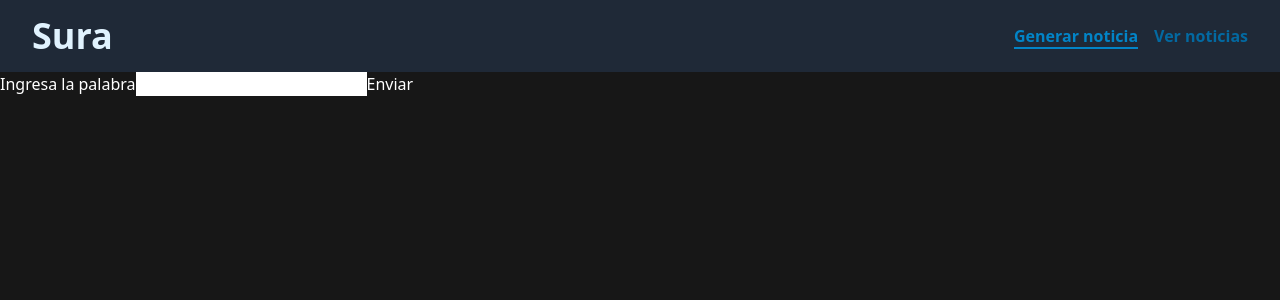
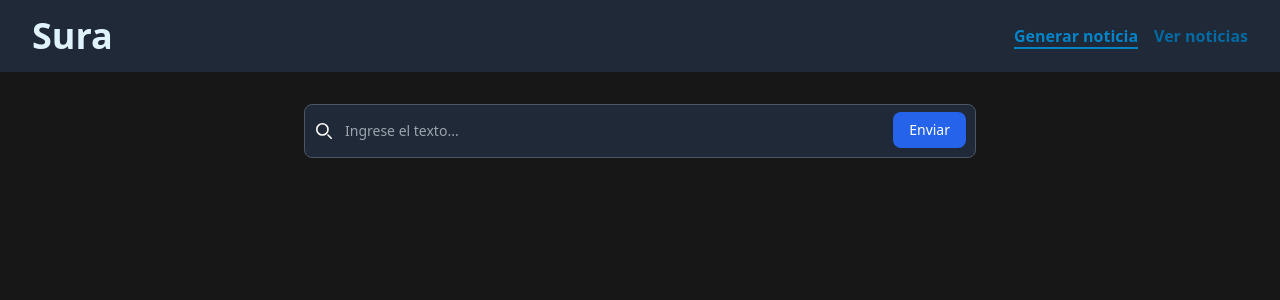
Before and after one commit to JuanPabloRP/eafit-backend, a React (Vite) app: page / in a window 1280 px wide. Shown: the top 300 px of the page. Built offline with nearby package versions, Linux system fonts and the light colour scheme.

Commit message:
feat: Data se arreglo problemas en el codigo, isLoading, error, etc, mejor componetizado, toast, se guardan y muestran mejor las tags, etc

```diff
--- a/src/components/Data.jsx
+++ b/src/components/Data.jsx
@@ -1,63 +1,102 @@
-import { React, useState } from "react";
-import {nanoid} from "nanoid"
-import Card from './card/Card'
+import { useState } from 'react';
+//import { nanoid } from 'nanoid';
+import { customAlphabet } from 'nanoid';
+import { toast } from 'react-toastify';
+
+import Card from './card/Card';
 const Data = () => {
+	const [data, setData] = useState([]);
+	const [mensaje, setMensaje] = useState([]);
+	const [isLoading, setIsLoading] = useState();
+	const [errorExists, setErrorExists] = useState();
 
-  const [data, setData] = useState([])
-  const [mensaje, setMensaje] = useState([])
-
+	const imagePorDefecto =
+		'https://img.freepik.com/vector-gratis/fondo-garabato-dibujado-mano_23-2149915661.jpg?w=2000';
 
 	const request = async (msje) => {
-    const url = 'https://ab5e-2800-e6-4001-fe74-41a7-67e7-eb46-15c8.ngrok-free.app/api/get-articles';
-    const apiKey = "BQ-csVdQijnxsHHsIscNzqUDomcDoiLjyGMLZkzBPTxATHtehVUfLfisAwlRkhjieNBZxcjlGoqTIeWbA";
+		setIsLoading(true);
+		const url =
+			'https://75f5-2800-e6-4001-fe74-2137-7163-dec3-aeec.ngrok-free.app/api/get-articles';
+		const apiKey =
+			'BQ-csVdQijnxsHHsIscNzqUDomcDoiLjyGMLZkzBPTxATHtehVUfLfisAwlRkhjieNBZxcjlGoqTIeWbA';
 		const dropdownValue = msje;
+
 		const requestData = new FormData();
-    console.log(msje)
+		console.log(msje);
 		requestData.append('dropdown', dropdownValue);
+
+		try {
 			const response = await fetch(url, {
 				method: 'POST',
 				headers: {
 					'Content-Type': 'application/json',
-        'Authorization': apiKey
+					Authorization: apiKey,
 				},
 				body: requestData,
-      mode: 'cors'
-    })
+				mode: 'cors',
+			});
+
+			if (!response.ok) {
+				// If the response status is not 2xx (success), handle the error
+				setErrorExists(true);
+				throw new Error('Network response was not ok.');
+			}
+
+			setErrorExists(false);
 
 			const responseData = await response.json();
 			const newData = [];
 
-    for (let index = 0; index < 20; index++) {
-      const obj =
-      {
-        "title": responseData.title[index],
-        "images": responseData?.images[index][0],
-        "summary": responseData.summary[index],
-        "keywords": responseData.keywords[index],
-        "link": responseData.link[index]
-      }
-      newData.push(obj)
+			for (let index = 0; index < 10; index++) {
+				//para que se muestre como string y se pueda guardar asi, ademas de que filtra 10 tags (antes salian muchas)
+				const newTags = responseData.keywords[index]
+					?.filter((t, i) => i <= 10)
+					.join(' - ');
+
+				const obj = {
+					title: responseData.title[index],
+					images: responseData?.images[index]?.[0] || imagePorDefecto,
+					summary: responseData.summary[index],
+					keywords: newTags,
+					link: responseData.link[index],
+					tipoNoticia: mensaje?.value.toUpperCase(),
+				};
+				newData.push(obj);
 			}
 
-    setData([...data, ...newData])
-    setGet(true)
+			setData([...data, ...newData]);
+			setIsLoading(false);
+		} catch (error) {
+			// Handle the error, e.g., show an error message or set an error state
+			console.error('Error fetching data:', error);
+			setErrorExists(true);
+			setIsLoading(false);
+		}
 	};
 
 	const handleMensaje = (e) => {
-    setMensaje(
-      { ...mensaje, value: e.target.value }
-    )
-  }
+		setMensaje({ ...mensaje, value: e.target.value });
+	};
 
 	const handleRequest = () => {
-    request(mensaje.value)
-  }
+		request(mensaje?.value.toUpperCase());
+		toast.success('La alerta ha sido enviada con exito, por favor espere', {
+			position: 'top-right',
+			autoClose: 5000,
+			hideProgressBar: false,
+			closeOnClick: true,
+			pauseOnHover: true,
+			draggable: true,
+			progress: undefined,
+			theme: 'dark',
+		});
+	};
 
-  const saveSeñal = (title, description, imagen, tags, link) => {
-    const url = "http://localhost:8080/news/join"
-    console.log(`enviar señal, titulo:${title}, desc:${description},\nimagen: ${imagen}, \n${tags}, \n${link}`)
-
-    const { customAlphabet } = require('nanoid');
+	const saveSeñal = (title, description, imagen, tags, link, tipoNoticia) => {
+		const url = 'http://localhost:8080/news/join';
+		console.log(
+			`enviar señal, titulo:${title}, desc:${description},\nimagen: ${imagen}, \n${tags}, \n${link}`
+		);
 
 		// Define los caracteres válidos para el ID (por ejemplo, dígitos 0-9)
 		const alphabet = '0123456789';
@@ -73,51 +112,204 @@ const Data = () => {
 
 		console.log(uniqueID);
 
-
-
 		var myHeaders = new Headers();
-    myHeaders.append("Content-Type", "application/json");
+		myHeaders.append('Content-Type', 'application/json');
 
 		var raw = JSON.stringify({
-      "id": uniqueID,
-      "title": title,
-      "description": description,
-      "tags": tags.join(", "),
-      "link": link,
-      "image": imagen
+			id: uniqueID,
+			title: title,
+			description: description,
+			tags: tags,
+			link: link,
+			image: imagen,
+			tipoNoticia: tipoNoticia,
 		});
 
 		var requestOptions = {
 			method: 'POST',
 			headers: myHeaders,
 			body: raw,
-      redirect: 'follow'
+			redirect: 'follow',
 		};
 
-    fetch("http://localhost:8080/news/join", requestOptions)
-      .then(response => response.text())
-      .then(result => console.log(result))
-      .catch(error => console.log('error', error));
-
-
-  }
-
+		fetch(url, requestOptions)
+			.then((response) => response.text())
+			.then((result) => console.log(result))
+			.catch((error) => console.log('error', error));
+	};
 
 	return (
-    <>
+		<main>
+			{/*
 			<label htmlFor="">Ingresa la palabra</label>
 			<input type="text" onChange={handleMensaje} />
 			<input type="submit" value="Enviar" onClick={handleRequest} />
-      <div>
-        {data && (
-          data.map((dataE) => {
-            return <Card onSubmit={saveSeñal} tittle={dataE.title} description={dataE.summary} imagen={dataE.images} tags={dataE.keywords} link={dataE.link} />;
-          })
+ 			*/}
 
+			{/* Está mas abajo en el código */}
+			<SearchInput
+				handleMensaje={handleMensaje}
+				handleRequest={handleRequest}
+				isLoading={isLoading}
+			/>
+
+			{isLoading ? (
+				<Loading />
+			) : (
+				<>
+					{errorExists ? (
+						<Error />
+					) : (
+						<Succesfully
+							data={data}
+							saveSeñal={saveSeñal}
+							tipoNoticia={mensaje?.value}
+						/>
+					)}
+				</>
+			)}
+		</main>
+	);
+};
+
+const SearchInput = ({ handleMensaje, handleRequest, isLoading }) => {
+	return (
+		<form
+			className="max-w-2xl m-auto mt-4 md:my-8 "
+			onClick={(e) => e.preventDefault()}
+		>
+			<label
+				htmlFor="default-search"
+				className="mb-2 text-sm font-medium  sr-only text-white"
+			>
+				Buscar
+			</label>
+			<div className="relative">
+				<div className="absolute inset-y-0 left-0 flex items-center pl-3 pointer-events-none">
+					<svg
+						className="w-4 h-4 dark:text-gray-400"
+						aria-hidden="true"
+						xmlns="http://www.w3.org/2000/svg"
+						fill="none"
+						viewBox="0 0 20 20"
+					>
+						<path
+							stroke="currentColor"
+							strokeLinecap="round"
+							strokeLinejoin="round"
+							strokeWidth="2"
+							d="m19 19-4-4m0-7A7 7 0 1 1 1 8a7 7 0 0 1 14 0Z"
+						/>
+					</svg>
+				</div>
+				{isLoading ? (
+					<>
+						<input
+							type="text"
+							id="default-search"
+							className="block w-full p-4 pl-10 text-sm  border  rounded-lg bg-neutral-950 border-gray-600 placeholder-gray-400 textneutral-500   "
+							placeholder="Ingrese el texto..."
+							onChange={handleMensaje}
+							autoComplete="off"
+							required
+							disabled
+						/>
+
+						<input
+							className=" absolute right-2.5 bottom-2.5  focus:ring-4 focus:outline-none  font-medium rounded-lg text-sm px-4 py-2 bg-neutral-900 "
+							type="submit"
+							value="Enviar"
+							onClick={handleRequest}
+							disabled
+						/>
+					</>
+				) : (
+					<>
+						<input
+							type="text"
+							id="default-search"
+							className="block w-full p-4 pl-10 text-sm  border  rounded-lg bg-gray-800 border-gray-600 placeholder-gray-400 text-white focus:ring-blue-500 focus:border-blue-500 focus-visible:border-none "
+							placeholder="Ingrese el texto..."
+							onChange={handleMensaje}
+							autoComplete="off"
+							required
+						/>
+
+						<input
+							className="cursor-pointer absolute right-2.5 bottom-2.5  focus:ring-4 focus:outline-none  font-medium rounded-lg text-sm px-4 py-2 bg-blue-600 hover:bg-blue-700 focus:ring-blue-800"
+							type="submit"
+							value="Enviar"
+							onClick={handleRequest}
+						/>
+					</>
 				)}
 			</div>
-    </>
+		</form>
 	);
-}
+};
+
+const Succesfully = ({ data, saveSeñal, tipoNoticia }) => {
+	return (
+		<section className="flex flex-wrap justify-center items-start">
+			{data ? (
+				data.map((dataE) => {
+					return (
+						<Card
+							key={dataE.uniqueID}
+							id={dataE.uniqueID}
+							onSubmit={saveSeñal}
+							tittle={dataE.title}
+							description={dataE.summary}
+							imagen={dataE.images}
+							tags={dataE.keywords}
+							link={dataE.link}
+							tipoNoticia={tipoNoticia}
+						/>
+					);
+				})
+			) : (
+				<p className="text-center p-4">
+					Error no se encontraron noticias relacionadas
+				</p>
+			)}
+		</section>
+	);
+};
+
+const Error = () => {
+	return (
+		<p className="text-red-600 text-center text-xl font-semibold">
+			Error al obtener los datos, intente más tarde o comuníquese con el
+			adminstrador
+		</p>
+	);
+};
+
+const Loading = () => {
+	return (
+		<section
+			role="status"
+			className="grid place-items-center h-full w-full mt-4"
+		>
+			<svg
+				aria-hidden="true"
+				className="w-12 h-12 mr-2 text-gray-200 animate-spin dark:text-gray-600 fill-blue-600"
+				viewBox="0 0 100 101"
+				fill="none"
+				xmlns="http://www.w3.org/2000/svg"
+			>
+				<path
+					d="M100 50.5908C100 78.2051 77.6142 100.591 50 100.591C22.3858 100.591 0 78.2051 0 50.5908C0 22.9766 22.3858 0.59082 50 0.59082C77.6142 0.59082 100 22.9766 100 50.5908ZM9.08144 50.5908C9.08144 73.1895 27.4013 91.5094 50 91.5094C72.5987 91.5094 90.9186 73.1895 90.9186 50.5908C90.9186 27.9921 72.5987 9.67226 50 9.67226C27.4013 9.67226 9.08144 27.9921 9.08144 50.5908Z"
+					fill="currentColor"
+				/>
+				<path
+					d="M93.9676 39.0409C96.393 38.4038 97.8624 35.9116 97.0079 33.5539C95.2932 28.8227 92.871 24.3692 89.8167 20.348C85.8452 15.1192 80.8826 10.7238 75.2124 7.41289C69.5422 4.10194 63.2754 1.94025 56.7698 1.05124C51.7666 0.367541 46.6976 0.446843 41.7345 1.27873C39.2613 1.69328 37.813 4.19778 38.4501 6.62326C39.0873 9.04874 41.5694 10.4717 44.0505 10.1071C47.8511 9.54855 51.7191 9.52689 55.5402 10.0491C60.8642 10.7766 65.9928 12.5457 70.6331 15.2552C75.2735 17.9648 79.3347 21.5619 82.5849 25.841C84.9175 28.9121 86.7997 32.2913 88.1811 35.8758C89.083 38.2158 91.5421 39.6781 93.9676 39.0409Z"
+					fill="currentFill"
+				/>
+			</svg>
+			<span className="sr-only">Cargando...</span>
+		</section>
+	);
+};
 
 export default Data;
```
Lines whose indentation alone changed are shown as unchanged.
